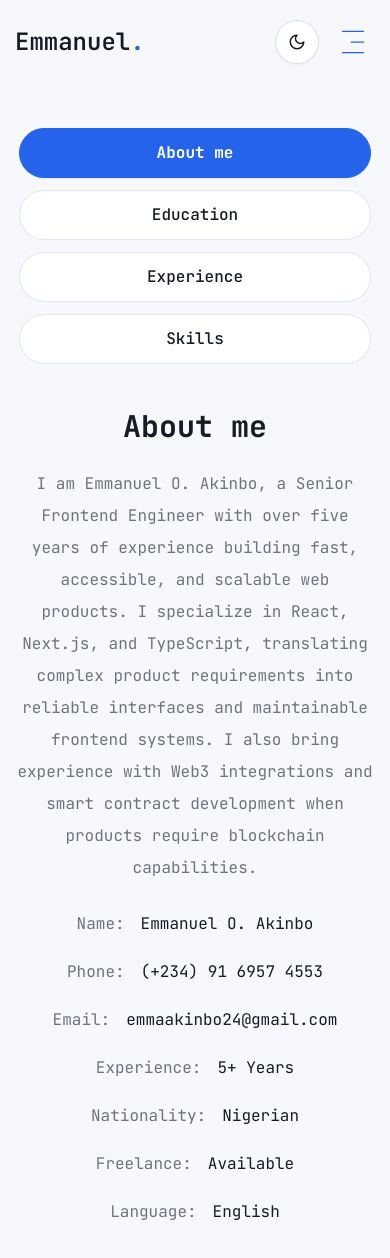
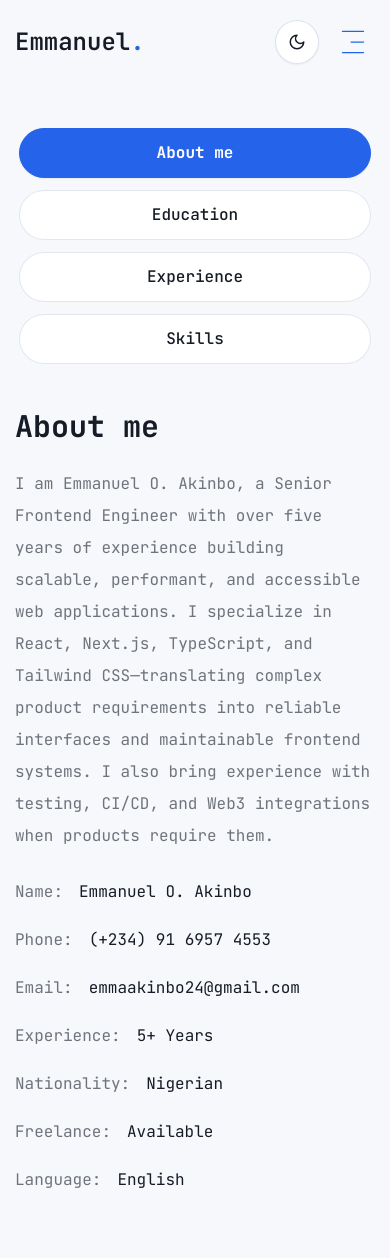
Before and after one commit to akinbo-emmanuel/my-portfolio, a Next.js app: page /resume in a window 390 px wide. Shown: the top 1258 px of the page. After the commit the page ends 1236 px from the top, so only its background shows below. Built offline with nearby package versions, Linux system fonts and the light colour scheme.

Commit message:
update public resume details and CV

```diff
--- a/app/page.tsx
+++ b/app/page.tsx
@@ -27,7 +27,7 @@ export default function Home() {
             {/* btn and socials */}
             <div className="flex flex-col items-center gap-8 sm:flex-row">
               <Link
-                href="/assets/resume/Emmanuel-Akinbo-RESUME.pdf"
+                href="/assets/resume/emmanuel-akinbo.pdf"
                 download
                 target="_blank"
                 rel="noopener noreferrer"
--- a/app/resume/page.tsx
+++ b/app/resume/page.tsx
@@ -21,7 +21,7 @@ import {
 const about = {
   title: "About me",
   description:
-    "I am Emmanuel O. Akinbo, a Senior Frontend Engineer with over five years of experience building fast, accessible, and scalable web products. I specialize in React, Next.js, and TypeScript, translating complex product requirements into reliable interfaces and maintainable frontend systems. I also bring experience with Web3 integrations and smart contract development when products require blockchain capabilities.",
+    "I am Emmanuel O. Akinbo, a Senior Frontend Engineer with over five years of experience building scalable, performant, and accessible web applications. I specialize in React, Next.js, TypeScript, and Tailwind CSS—translating complex product requirements into reliable interfaces and maintainable frontend systems. I also bring experience with testing, CI/CD, and Web3 integrations when products require them.",
   info: [
     {
       fieldName: "Name",
@@ -58,27 +58,27 @@ const experience = {
   icon: "/assets/resume/badge.svg",
   title: "My experience",
   description:
-    "I have worked across product teams and organizations to build responsive interfaces, scalable frontend architecture, and dependable user experiences. Here’s a look at my professional journey so far:",
+    "I have led frontend initiatives and collaborated across product teams to deliver responsive interfaces, scalable frontend architecture, and dependable user experiences. Here’s a look at my professional journey so far:",
   items: [
     {
       company: "Dukia Precious Metals",
-      position: "Frontend Engineer",
+      position: "Senior Frontend Engineer",
       duration: "05/2024 - Present",
     },
     {
       company: "Greatsome Innovations Ltd.",
-      position: "Frontend Engineer",
-      duration: "05/2024 - 10/2024",
+      position: "Frontend Engineer (Contract)",
+      duration: "03/2024 - 05/2024",
     },
     {
       company: "Colab Apes",
-      position: "Founding and Lead Frontend Engineer",
+      position: "Founding & Lead Frontend Engineer",
       duration: "01/2023 - 03/2024",
     },
     {
       company: "Winners Chapel International",
       position: "Frontend Engineer",
-      duration: "08/2021 - 12/2022",
+      duration: "01/2022 - 12/2022",
     },
     {
       company: "Landmark University Student Council",
@@ -92,16 +92,16 @@ const education = {
   icon: "/assets/resume/cap.svg",
   title: "My educational history",
   description:
-    "Committed to continuous learning, I have pursued education in computer science and specialized blockchain programs to enhance my technical knowledge. My formal education, alongside specialized courses, equips me with the tools to excel in both Web2 and Web3 development.",
+    "My formal computer science education and specialized Web3 certifications support my work across modern frontend systems, product delivery, and blockchain-enabled applications.",
   items: [
     {
       institution: "Cyfrin Updraft",
-      degree: "Blockchain/Web3",
+      degree: "Blockchain/Web3 Certification",
       duration: "09/2024 - Present",
     },
     {
       institution: "Alchemy University",
-      degree: "Blockchain/Web3",
+      degree: "Web3 (Ethereum) Certification",
       duration: "04/2023 - Present",
     },
     {
@@ -115,7 +115,7 @@ const education = {
 const skills = {
   title: "My skills",
   description:
-    "My core expertise is frontend engineering with React, Next.js, TypeScript, modern CSS, and scalable UI architecture. Solidity and Ethereum extend that foundation for products requiring Web3 capabilities.",
+    "My core expertise is frontend engineering with React, Next.js, TypeScript, Tailwind CSS, scalable UI architecture, state management, and data fetching. Jest, GitHub Actions, Docker, REST/GraphQL, Solidity, and Ethereum extend that foundation where products require them.",
   skillList: [
     {
       icon: <FaHtml5 />,
@@ -169,7 +169,7 @@ const Resume = () => {
           defaultValue="about-me"
           className="flex flex-col gap-10 xl:flex-row xl:gap-[60px]"
         >
-          <TabsList className="mx-auto flex w-full max-w-[380px] flex-col gap-3 xl:mx-0 xl:gap-6">
+          <TabsList className="mx-auto grid w-full max-w-[380px] grid-cols-1 gap-3 md:max-w-none md:grid-cols-4 xl:mx-0 xl:flex xl:max-w-[380px] xl:flex-col xl:gap-6">
             <TabsTrigger value="about-me">About me</TabsTrigger>
             <TabsTrigger value="education">Education</TabsTrigger>
             <TabsTrigger value="experience">Experience</TabsTrigger>
@@ -180,9 +180,9 @@ const Resume = () => {
           <div className="w-full xl:min-h-[70vh]">
             {/* Experience */}
             <TabsContent value="experience" className="w-full">
-              <div className="space-y-6 text-center xl:space-y-[30px] xl:text-left">
+              <div className="space-y-6 text-left xl:space-y-[30px]">
                 <h3 className="text-3xl font-bold sm:text-4xl">{experience.title}</h3>
-                <p className="mx-auto max-w-[600px] text-foreground/60 xl:mx-0">
+                <p className="max-w-[600px] text-foreground/60">
                   {experience.description}
                 </p>
 
@@ -191,7 +191,7 @@ const Resume = () => {
                     {experience.items.map((item, index) => (
                       <li
                         key={index}
-                        className="flex min-h-[160px] flex-col items-center justify-center gap-1 rounded-xl border border-border/60 bg-surface px-5 py-6 text-center shadow-sm sm:px-6 xl:h-[184px] xl:items-start xl:px-10 xl:text-left"
+                        className="flex min-h-[160px] flex-col items-start justify-center gap-1 rounded-xl border border-border/60 bg-surface px-5 py-6 text-left shadow-sm sm:px-6 xl:h-[184px] xl:px-10"
                       >
                         <span className="text-accent">{item.duration}</span>
                         <h3 className="min-h-[52px] max-w-[260px] text-lg sm:text-xl xl:min-h-[60px]">
@@ -212,9 +212,9 @@ const Resume = () => {
 
             {/* Education */}
             <TabsContent value="education" className="w-full">
-              <div className="space-y-[30px] text-center xl:text-left">
+              <div className="space-y-[30px] text-left">
                 <h3 className="text-4xl font-bold">{education.title}</h3>
-                <p className="mx-auto max-w-[600px] text-foreground/60 xl:mx-0">
+                <p className="max-w-[600px] text-foreground/60">
                   {education.description}
                 </p>
 
@@ -223,7 +223,7 @@ const Resume = () => {
                     {education.items.map((item, index) => (
                       <li
                         key={index}
-                        className="flex min-h-[160px] flex-col items-center justify-center gap-1 rounded-xl border border-border/60 bg-surface px-5 py-6 text-center shadow-sm sm:px-6 xl:h-[184px] xl:items-start xl:px-10 xl:text-left"
+                        className="flex min-h-[160px] flex-col items-start justify-center gap-1 rounded-xl border border-border/60 bg-surface px-5 py-6 text-left shadow-sm sm:px-6 xl:h-[184px] xl:px-10"
                       >
                         <span className="text-accent">{item.duration}</span>
                         <h3 className="min-h-[52px] max-w-[260px] text-lg sm:text-xl xl:min-h-[60px]">
@@ -245,9 +245,9 @@ const Resume = () => {
             {/* Skills */}
             <TabsContent value="skills" className="w-full h-full">
               <div className="space-y-6 xl:space-y-[30px]">
-                <div className="space-y-6 text-center xl:space-y-[30px] xl:text-left">
+                <div className="space-y-6 text-left xl:space-y-[30px]">
                   <h3 className="text-3xl font-bold sm:text-4xl">{skills.title}</h3>
-                  <p className="mx-auto max-w-[600px] text-foreground/60 xl:mx-0">
+                  <p className="max-w-[600px] text-foreground/60">
                     {skills.description}
                   </p>
                 </div>
@@ -278,21 +278,21 @@ const Resume = () => {
             {/* About Me */}
             <TabsContent
               value="about-me"
-              className="w-full text-center xl:text-left"
+              className="w-full text-left"
             >
               <div className="space-y-6 xl:space-y-[30px]">
                 <h3 className="text-3xl font-bold sm:text-4xl">{about.title}</h3>
-                <p className="mx-auto max-w-[600px] text-foreground/60 xl:mx-0">
+                <p className="max-w-[600px] text-foreground/60">
                   {about.description}
                 </p>
 
-                <ul className="mx-auto grid max-w-[620px] grid-cols-1 gap-y-4 sm:gap-y-6 xl:mx-0 xl:grid-cols-2">
+                <ul className="grid max-w-[620px] grid-cols-1 gap-y-4 sm:gap-y-6 xl:grid-cols-2">
                   {about.info.map((item, index) => (
                     <li
                       key={index}
                       className={`${
                         item.fieldName === "Email" && "xl:col-span-2"
-                      } flex items-center justify-center xl:justify-start gap-4`}
+                      } flex items-center justify-start gap-4`}
                     >
                       <span className="text-foreground/60">{item.fieldName}:</span>
                       <span className="break-all text-base sm:text-xl">{item.fieldValue}</span>
```
Also changed, not shown: 2 other files (tests, documents, lock files or other folders).
